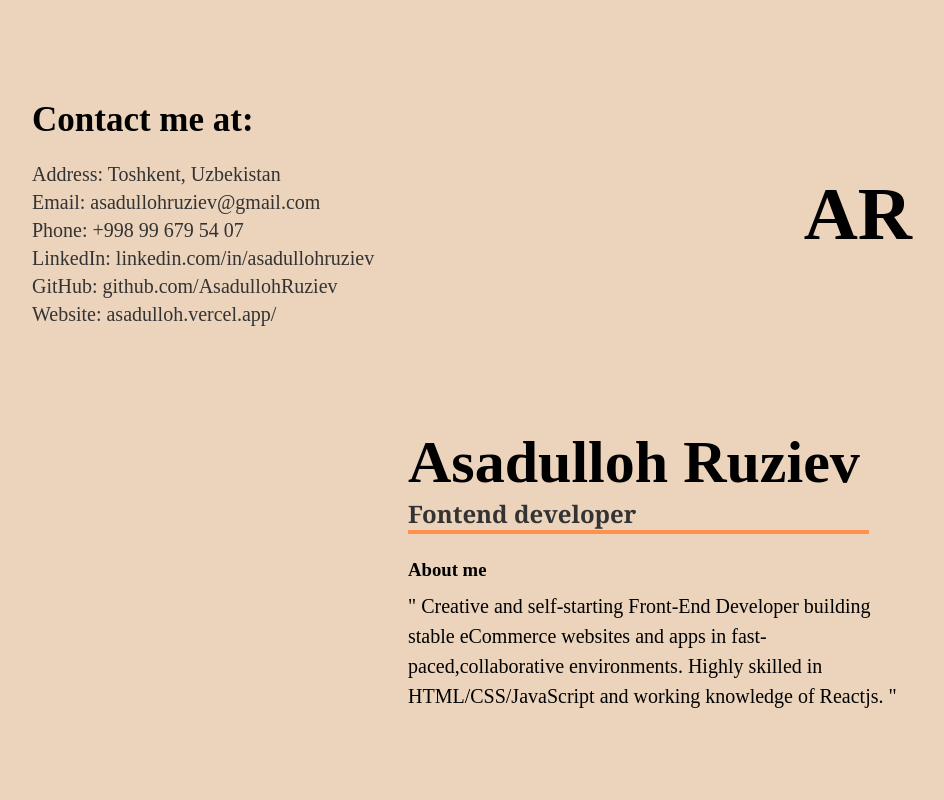
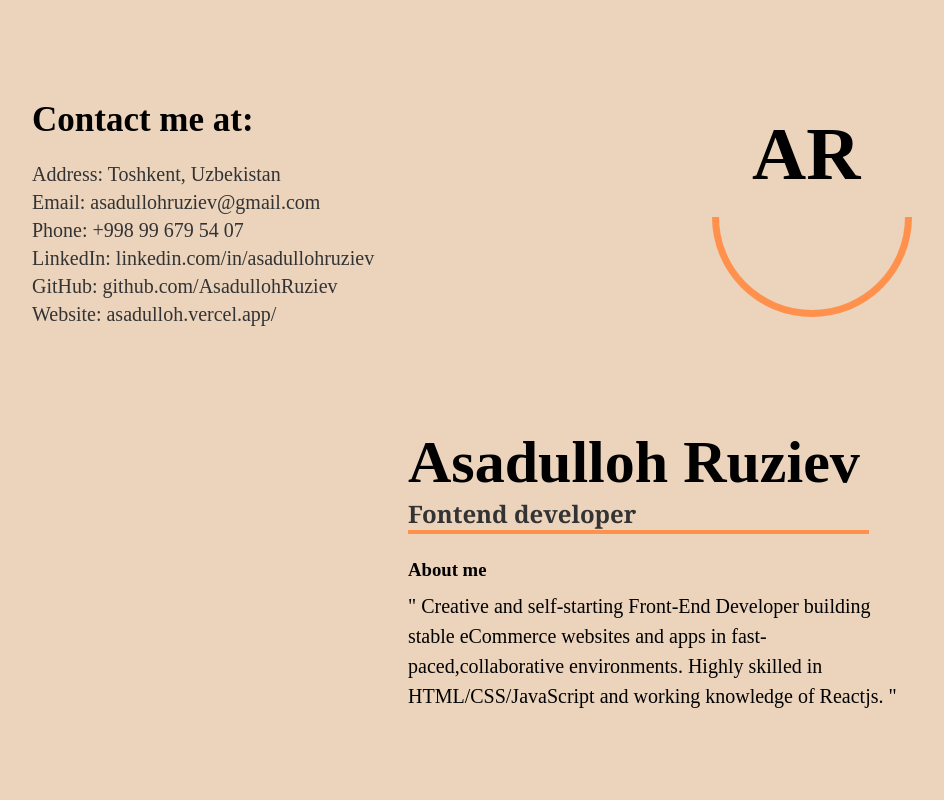
Before and after one commit to AsadullohRuziev/ar, a React (Create React App) app: page / in a window 1280 px wide. Shown: the top 800 px of the page, without its empty margins (168-1112 px from the left). Built offline with nearby package versions, Linux system fonts and the light colour scheme.

Commit message:
Logo section is updated

```diff
--- a/src/components/Contact.jsx
+++ b/src/components/Contact.jsx
@@ -24,6 +24,7 @@ const Contact = () => {
       </Left>
       <Right>
         <h1>AR</h1>
+        <Moon/>
       </Right>
     </Section>
   );
@@ -40,7 +41,6 @@ const Section = styled.section`
 
 const Left = styled.div`
   width: 40%;
-  /* border: 1px solid red; */
   h2{
       font-size: 35px;
       margin-bottom: 20px;
@@ -56,7 +56,19 @@ const Left = styled.div`
 `;
 
 const Right = styled.div`
-  /* width: 50%; */
-  /* border: 1px solid red; */
   font-size: 50px;
+  h1{
+    margin-left: 40px;
+    margin-bottom: 20px;
+  }
 `;
+
+
+const Moon = styled.div`
+    width: 200px;
+    height: 100px;
+    border-bottom-left-radius: 110px;
+    border-bottom-right-radius: 110px;
+    border: 7px solid #ff914d;
+    border-top: 0;
+`;
```
